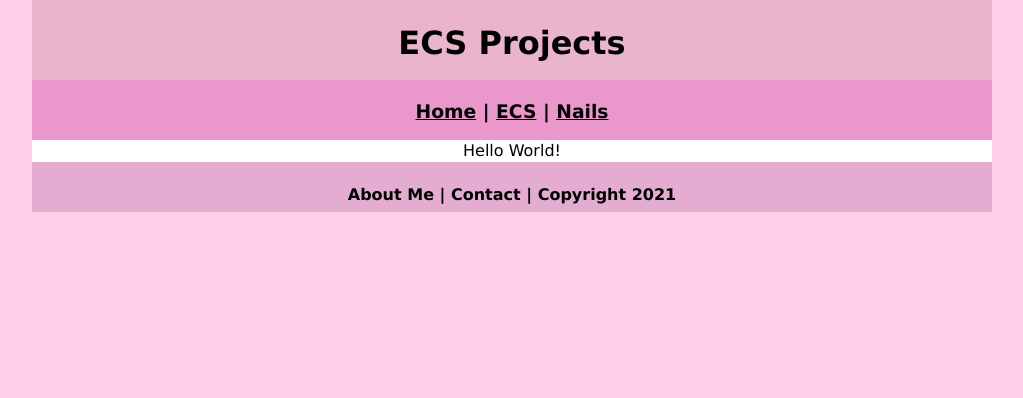
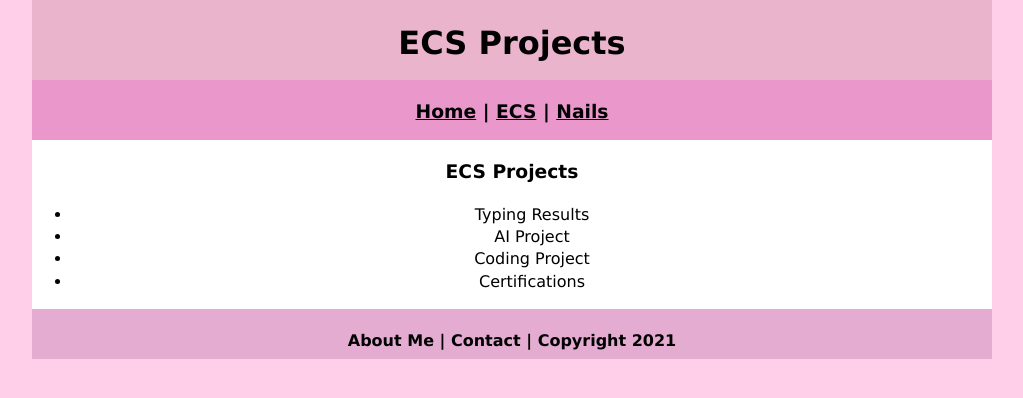
Before and after one commit to jaasmineee/ecsportfolio, a plain HTML site: page ecs/index.html in a window 1280 px wide. Shown: the whole page, without its empty margins (128-1151 px from the left). Drawn offline with Linux system fonts and the light colour scheme.

Commit message:
Update index.html

```diff
--- a/ecs/index.html
+++ b/ecs/index.html
@@ -15,7 +15,12 @@
     <h3><a href="../index.html">Home</a> | <a href="index.html">ECS</a> | <a href="../interest/index.html">Nails</a> </h3>
   </div>
   <div class="content">
-	  Hello World!
+	  <h3> ECS Projects </h3>
+	  <ul>
+		  <li> Typing Results </li>
+		  <li> AI Project </li>
+		  <li> Coding Project </li>
+		  <li> Certifications </li>
   </div>
   <div class="footer">
     <h4>About Me | Contact | Copyright 2021</h4>
```
